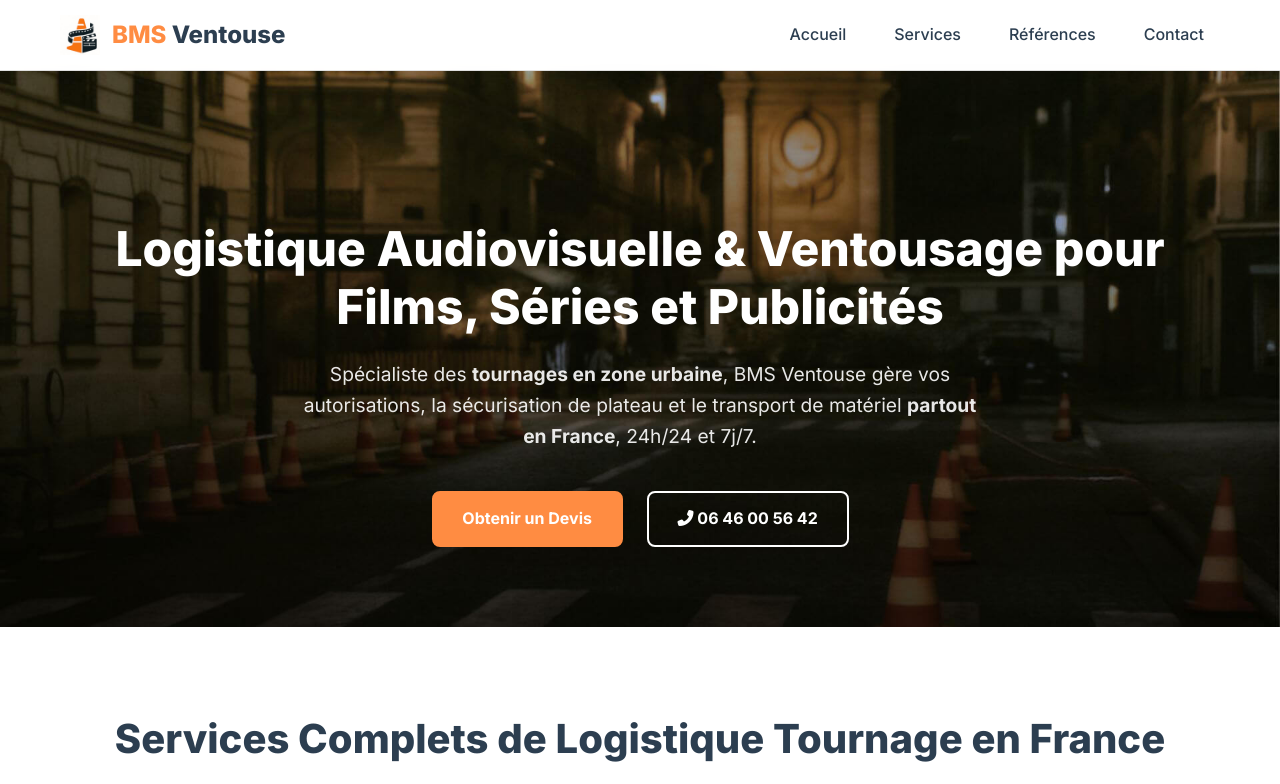
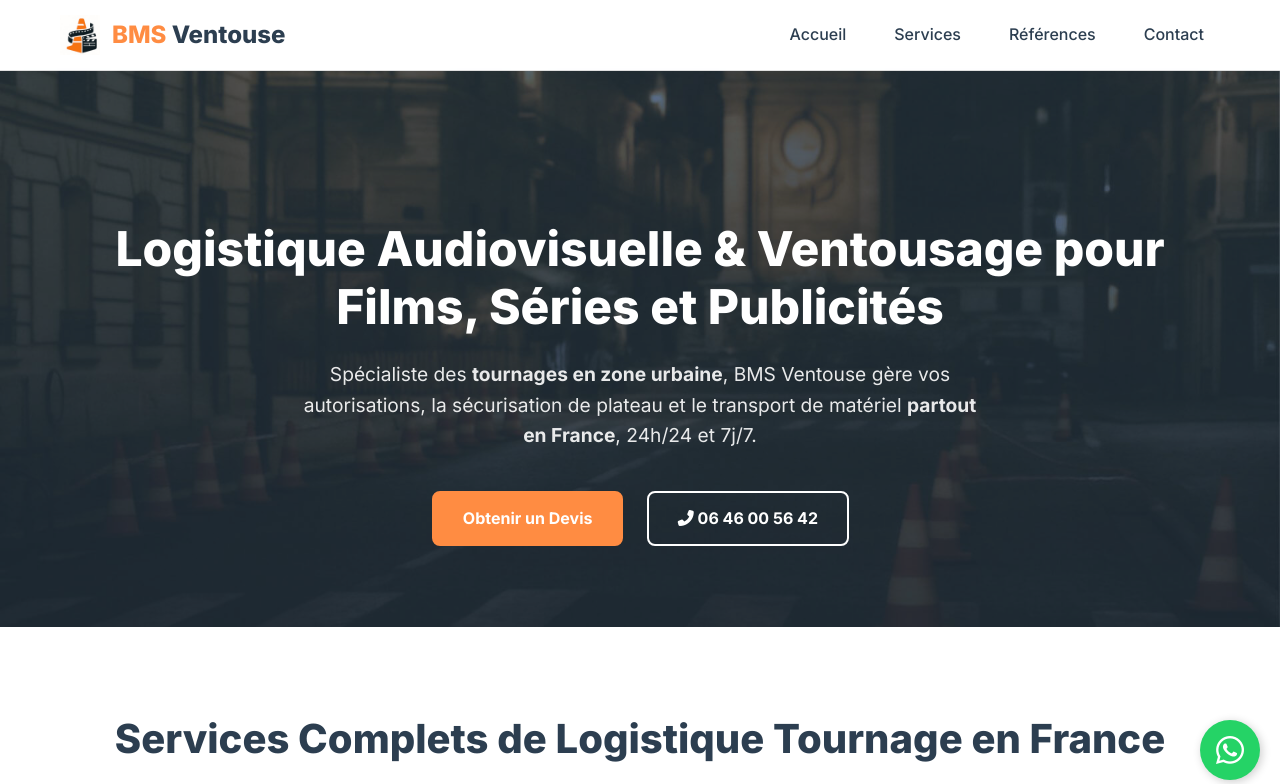
Before and after one commit to Soofmaax/BmsVentouse.fr, an Eleventy site: page index.html in a window 1280 px wide. Shown: the top 784 px of the page. Built offline with nearby package versions, Linux system fonts and the light colour scheme; Eleventy itself is replaced by a stand-in of ours; files that its build step writes are made by us from their sources; files whose address does not match are found by name.

Commit message:
Update style.css

```diff
--- a/css/style.css
+++ b/css/style.css
@@ -1,6 +1,6 @@
 /* ==========================================================================
    Feuille de style pour BMS Ventouse
-   Version: 2.1 (Améliorations : Typographie Fluide & Accessibilité)
+   Version: 3.0 (Version Finale : Performance & Stabilité)
    ========================================================================== */
 
 /* ==========================================================================
@@ -80,7 +80,6 @@ a:hover {
 }
 
 .section-title {
-  /* AMÉLIORATION : Typographie fluide */
   font-size: clamp(2rem, 5vw + 1rem, 2.5rem);
   font-weight: 800;
   text-align: center;
@@ -155,7 +154,7 @@ a:hover {
 }
 
 .hamburger {
-  display: none; /* Géré en responsive */
+  display: none;
   flex-direction: column;
   cursor: pointer;
   gap: 5px;
@@ -290,7 +289,7 @@ a:hover {
 .hero {
   color: var(--color-light);
   text-align: center;
-  background-image: url('images/bms-ventouse-accueil-signaletique-rue-paris.jpg');
+  background-image: url('/images/bms-ventouse-accueil-signaletique-rue-paris.jpg');
   background-size: cover;
   background-position: center center;
   background-repeat: no-repeat;
@@ -298,12 +297,12 @@ a:hover {
 }
 
 .hero-overlay {
+  background-color: rgba(44, 62, 80, 0.6);
   padding: 150px 0 80px;
   margin-top: var(--header-height);
 }
 
 .hero h1 {
-  /* AMÉLIORATION : Typographie fluide */
   font-size: clamp(2.2rem, 5vw + 1rem, 3rem);
   font-weight: 800;
   margin-bottom: 1.5rem;
@@ -384,7 +383,6 @@ a:hover {
   padding-bottom: 1.5rem;
 }
 
-/* --- NOUVEAUX STYLES POUR LA PAGE RÉALISATIONS --- */
 .case-study {
   display: grid;
   grid-template-columns: 1fr 1fr;
@@ -409,7 +407,6 @@ a:hover {
   margin-bottom: 1.5rem;
 }
 .case-study-content h3 {
-  /* AMÉLIORATION : Typographie fluide */
   font-size: clamp(1.5rem, 4vw + 0.5rem, 2rem);
   font-weight: 800;
   margin-bottom: 1rem;
@@ -460,18 +457,69 @@ a:hover {
   color: var(--color-primary);
   margin-bottom: 1rem;
 }
-/* --- FIN DES NOUVEAUX STYLES --- */
+
+.whatsapp-float {
+  position: fixed;
+  bottom: 20px;
+  right: 20px;
+  background-color: #25D366;
+  color: white;
+  width: 60px;
+  height: 60px;
+  border-radius: 50%;
+  display: flex;
+  align-items: center;
+  justify-content: center;
+  font-size: 2rem;
+  box-shadow: 2px 2px 10px rgba(0,0,0,0.2);
+  z-index: 100;
+  transition: transform 0.3s ease;
+}
+.whatsapp-float:hover {
+  transform: scale(1.1);
+}
 
 
 /* ==========================================================================
-   6. RESPONSIVE DESIGN
+   6. ACCESSIBILITÉ
+   ========================================================================== */
+
+:focus-visible {
+  outline: 3px solid var(--color-primary);
+  outline-offset: 3px;
+  border-radius: var(--border-radius-base);
+}
+
+:focus:not(:focus-visible) {
+  outline: none;
+}
+
+
+/* ==========================================================================
+   7. OPTIMISATIONS DE PERFORMANCE
+   ========================================================================== */
+
+/*
+  Indique au navigateur que les propriétés 'opacity' et 'transform'
+  vont probablement changer. Le navigateur peut ainsi optimiser le rendu
+  en plaçant ces éléments sur leur propre couche graphique (GPU).
+*/
+.hero h1,
+.hero p,
+.hero-buttons .btn,
+[data-aos] {
+  will-change: opacity, transform;
+}
+
+
+/* ==========================================================================
+   8. RESPONSIVE DESIGN
    ========================================================================== */
 
 @media (max-width: 768px) {
   .header .nav-links { display: none; }
   .header .hamburger { display: flex; }
 
-  /* La typographie est maintenant fluide, moins de code nécessaire ici */
   .hero p { font-size: 1.1rem; }
 
   .footer-content, .footer-links { grid-template-columns: 1fr; }
@@ -485,19 +533,3 @@ a:hover {
     grid-column: 1;
   }
 }
-
-/* ==========================================================================
-   7. ACCESSIBILITÉ (NOUVELLE SECTION)
-   ========================================================================== */
-
-/* Amélioration de l'indicateur de focus pour la navigation au clavier */
-:focus-visible {
-  outline: 3px solid var(--color-primary);
-  outline-offset: 3px;
-  border-radius: var(--border-radius-base);
-}
-
-/* Pour éviter d'afficher le style de focus lors d'un clic de souris */
-:focus:not(:focus-visible) {
-  outline: none;
-}
```
